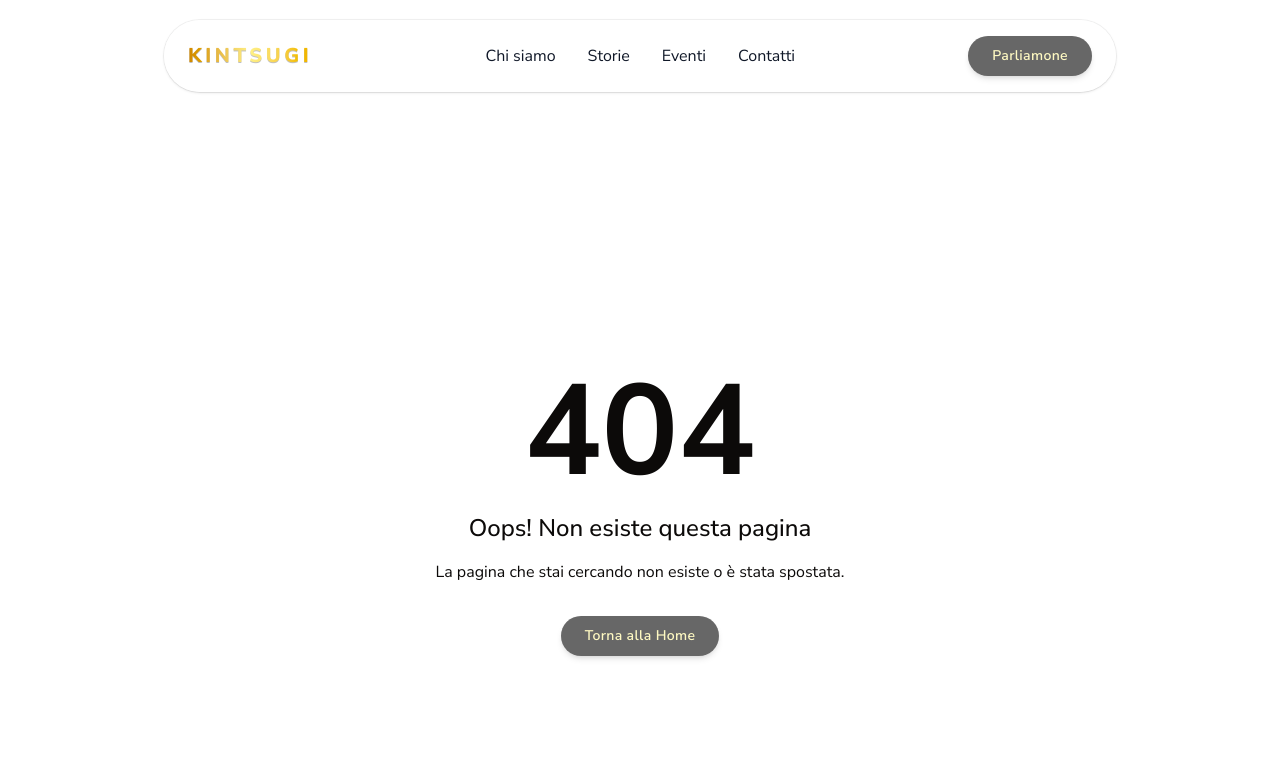
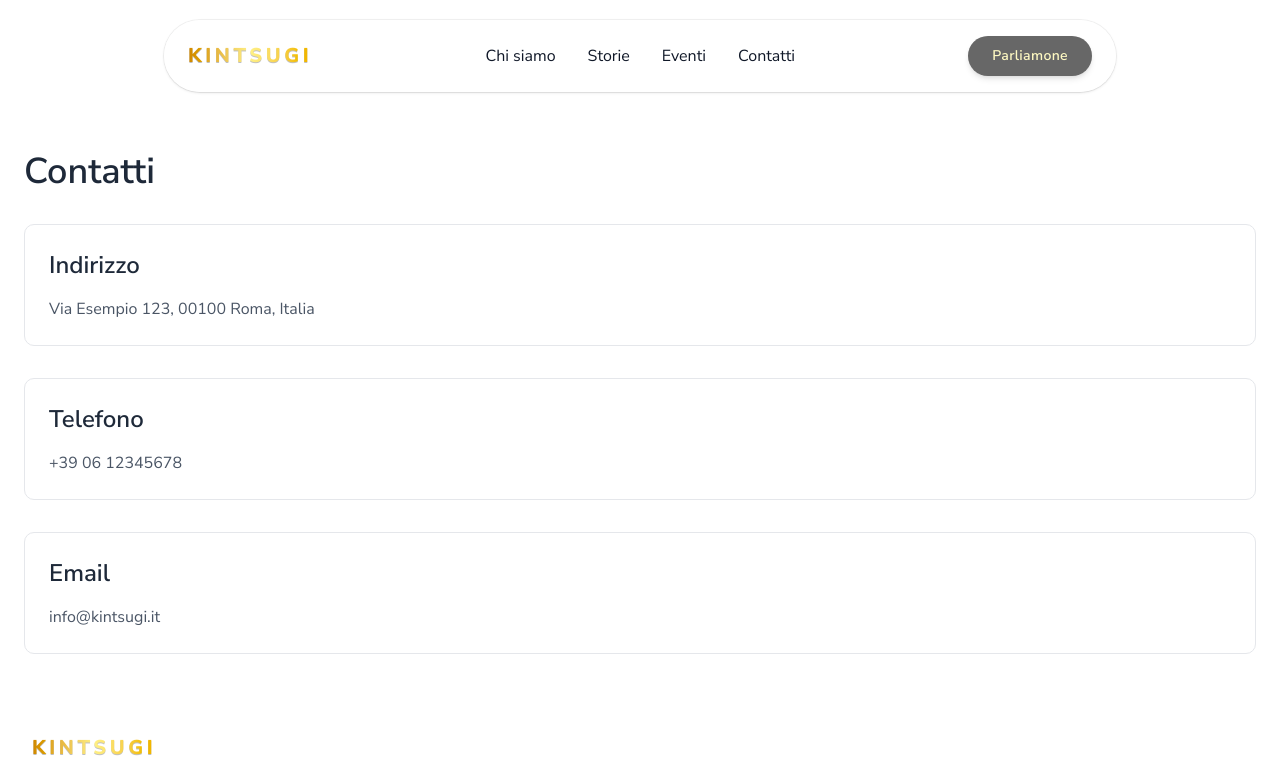
Before and after one commit to Amrod92/Kintsugi, a Next.js app: page /contatti in a window 1280 px wide. Before the commit this address had no page. Shown: the top 768 px of the page. Built offline with nearby package versions, Linux system fonts and the light colour scheme; grey boxes are pictures that could not be loaded.

Commit message:
Initial implementation of Contatti page. Still require works.

```diff
--- /dev/null
+++ b/app/contatti/page.tsx
@@ -0,0 +1,44 @@
+export default function ContattiPage() {
+  return (
+    <div>
+      <section className="bg-white dark:bg-gray-900">
+        <div className="container px-6 py-10 mx-auto">
+          <h1 className="text-3xl font-semibold text-gray-800 capitalize lg:text-4xl dark:text-white">
+            {" "}
+            Contatti
+          </h1>
+
+          {/* TODO: Aggiungere una mappa interattiva qui e contatto principale di Kintsugi. */}
+
+          <div className="mt-8 space-y-8">
+            <article className="p-6 border border-gray-200 rounded-lg dark:border-gray-700">
+              <h2 className="text-2xl font-semibold text-gray-800 capitalize dark:text-white">
+                Indirizzo
+              </h2>
+              <p className="mt-4 text-gray-600 dark:text-gray-300">
+                Via Esempio 123, 00100 Roma, Italia
+              </p>
+            </article>
+
+            <article className="p-6 border border-gray-200 rounded-lg dark:border-gray-700">
+              <h2 className="text-2xl font-semibold text-gray-800 capitalize dark:text-white">
+                Telefono
+              </h2>
+              <p className="mt-4 text-gray-600 dark:text-gray-300">
+                +39 06 12345678
+              </p>
+            </article>
+            <article className="p-6 border border-gray-200 rounded-lg dark:border-gray-700">
+              <h2 className="text-2xl font-semibold text-gray-800 capitalize dark:text-white">
+                Email
+              </h2>
+              <p className="mt-4 text-gray-600 dark:text-gray-300">
+                info@kintsugi.it
+              </p>
+            </article>
+          </div>
+        </div>
+      </section>
+    </div>
+  );
+}
```
